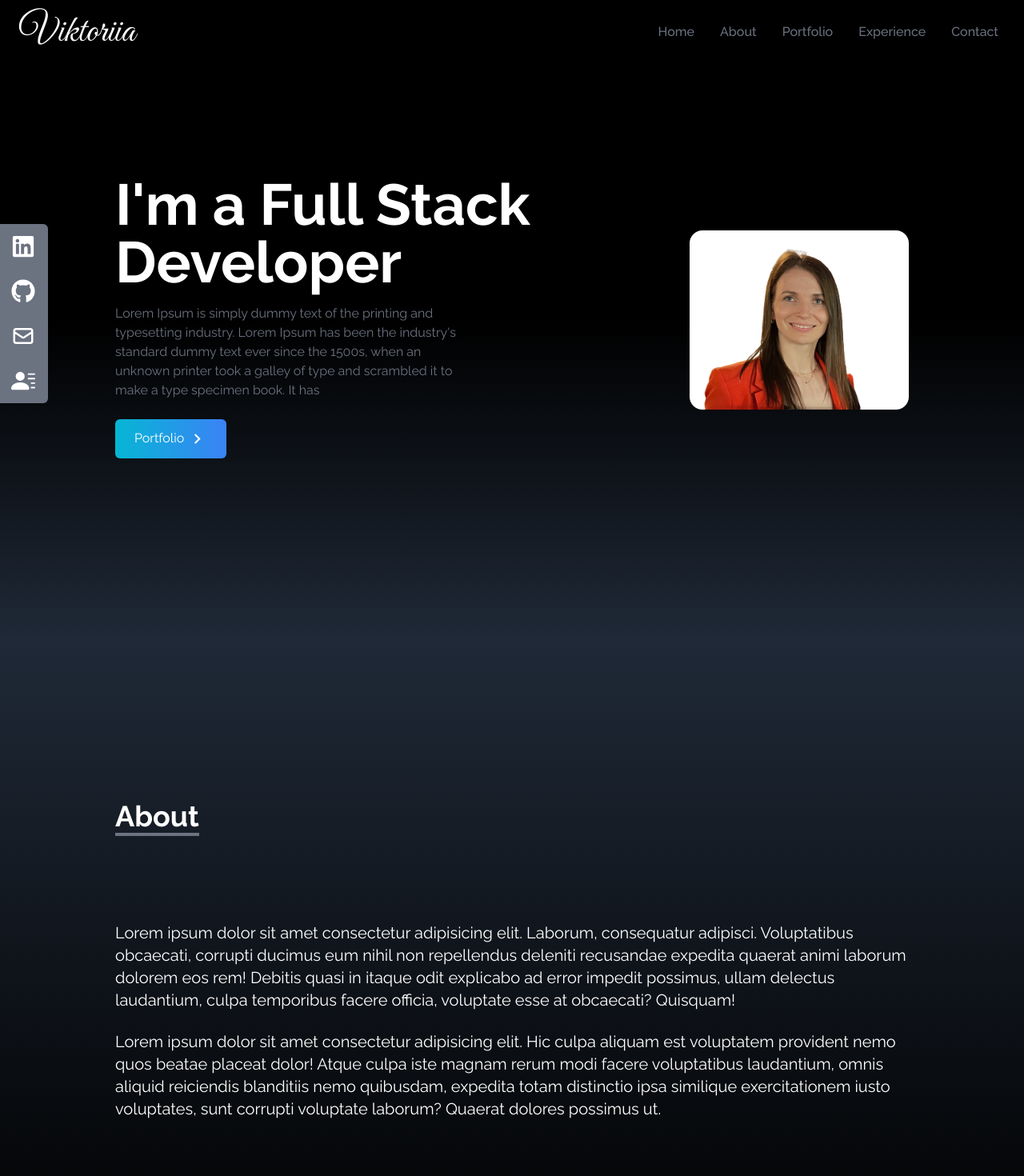
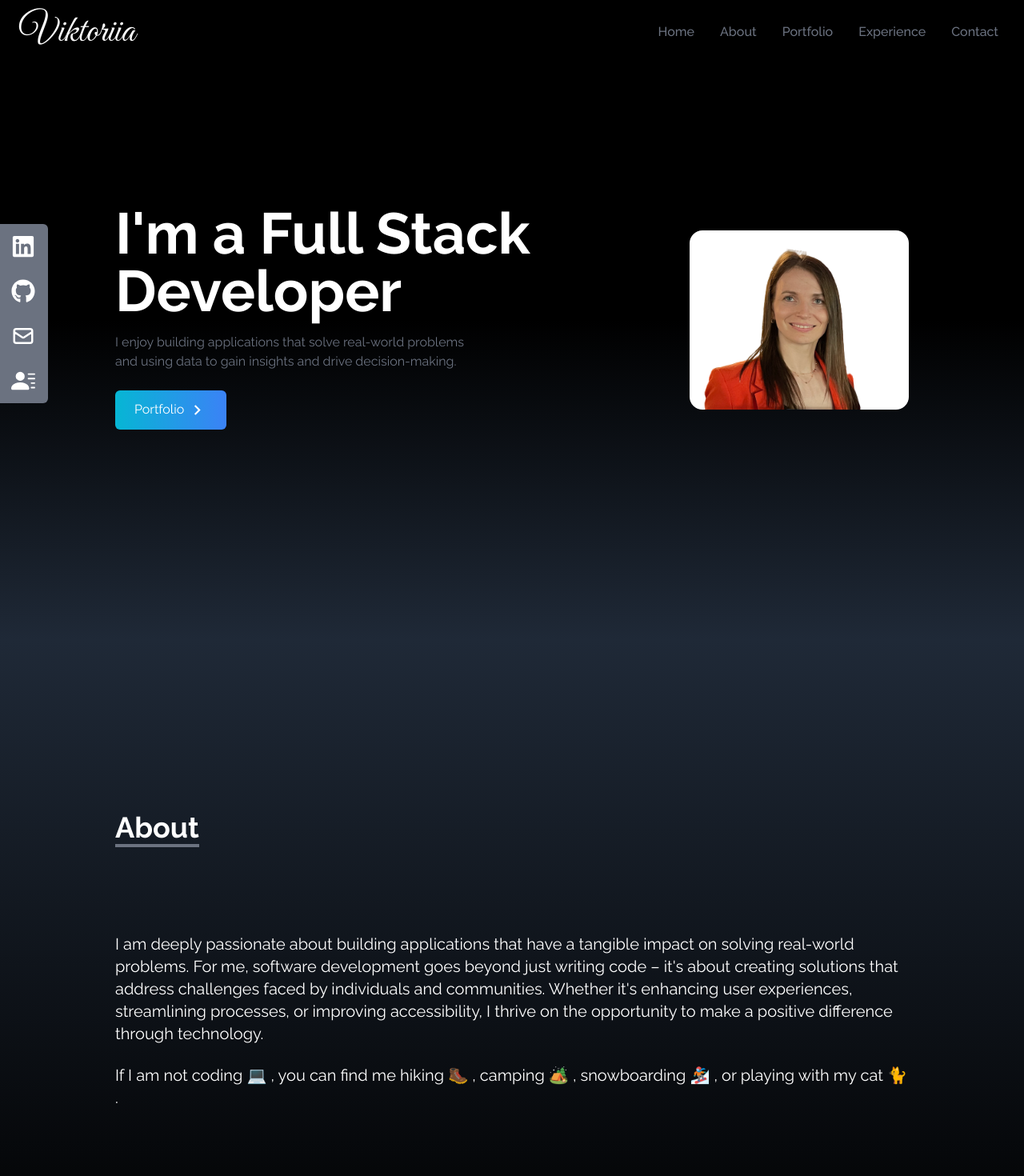
Before and after one commit to viktoriiazolotova/portfolio-website-react, a React (Create React App) app: page / in a window 1280 px wide. Shown: the top 1470 px of the page at 80% size. Built offline with nearby package versions, Linux system fonts and the light colour scheme.

Commit message:
Add text to about section

```diff
--- a/src/components/About.jsx
+++ b/src/components/About.jsx
@@ -14,24 +14,19 @@ const About = () => {
                     </h3>
                 </div>
                 <p className="text-xl mt-20">
-                    {' '}
-                    Lorem ipsum dolor sit amet consectetur adipisicing elit.
-                    Laborum, consequatur adipisci. Voluptatibus obcaecati,
-                    corrupti ducimus eum nihil non repellendus deleniti
-                    recusandae expedita quaerat animi laborum dolorem eos rem!
-                    Debitis quasi in itaque odit explicabo ad error impedit
-                    possimus, ullam delectus laudantium, culpa temporibus facere
-                    officia, voluptate esse at obcaecati? Quisquam!
+                    I am deeply passionate about building applications that have
+                    a tangible impact on solving real-world problems. For me,
+                    software development goes beyond just writing code – it's
+                    about creating solutions that address challenges faced by
+                    individuals and communities. Whether it's enhancing user
+                    experiences, streamlining processes, or improving
+                    accessibility, I thrive on the opportunity to make a
+                    positive difference through technology.
                 </p>
                 <br />
                 <p className="text-xl">
-                    Lorem ipsum dolor sit amet consectetur adipisicing elit. Hic
-                    culpa aliquam est voluptatem provident nemo quos beatae
-                    placeat dolor! Atque culpa iste magnam rerum modi facere
-                    voluptatibus laudantium, omnis aliquid reiciendis blanditiis
-                    nemo quibusdam, expedita totam distinctio ipsa similique
-                    exercitationem iusto voluptates, sunt corrupti voluptate
-                    laborum? Quaerat dolores possimus ut.
+                    If I am not coding 💻 , you can find me hiking 🥾 , camping
+                    🏕️ , snowboarding 🏂 , or playing with my cat 🐈‍ .
                 </p>
             </div>
         </div>
--- a/src/components/Home.jsx
+++ b/src/components/Home.jsx
@@ -15,11 +15,9 @@ const Home = () => {
                         I'm a Full Stack Developer
                     </h2>
                     <p className="text-gray-500 py-4 max-w-md">
-                        Lorem Ipsum is simply dummy text of the printing and
-                        typesetting industry. Lorem Ipsum has been the
-                        industry's standard dummy text ever since the 1500s,
-                        when an unknown printer took a galley of type and
-                        scrambled it to make a type specimen book. It has
+                        I enjoy building applications that solve real-world
+                        problems and using data to gain insights and drive
+                        decision-making.
                     </p>
                     <div>
                         <button className="group text-white w-fit px-6 py-3 my-2 flex items-center rounded-md bg-gradient-to-r from-cyan-500 to-blue-500 cursor-pointer">
```
